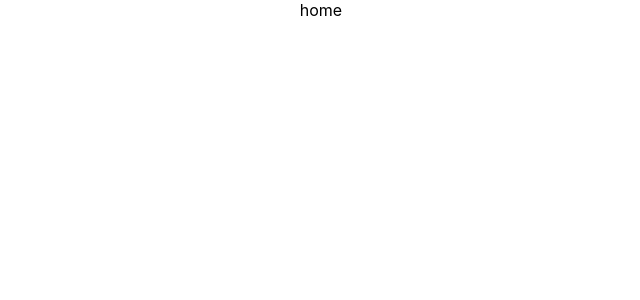
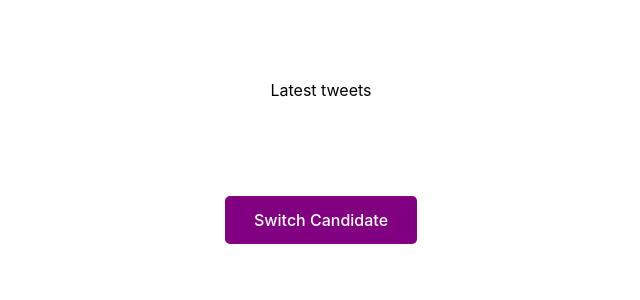
Before and after one commit to H4kim/abdelhakim-aldo-test, a React (Create React App) app: page / in a window 1280 px wide. Shown: the top 300 px of the page, without its empty margins (319-959 px from the left). Built offline with nearby package versions, Linux system fonts and the light colour scheme.

Commit message:
create home page and title-button components

```diff
--- a/src/App.js
+++ b/src/App.js
@@ -1,9 +1,10 @@
 import './App.css';
+import Home from './Containers/Home/Home';
 
 function App() {
   return (
     <div className="App">
-      home
+      <Home />
     </div>
   );
 }
--- /dev/null
+++ b/src/Components/PrimaryButton/PrimaryButton.js
@@ -0,0 +1,12 @@
+import classes from './PrimaryButton.module.css'
+import React from 'react'
+
+const PrimaryButton = ({text, clicked}) => {
+    return (
+        <div className={classes.container} onClick={clicked}>
+            {text}
+        </div>
+    )
+}
+
+export default PrimaryButton
--- /dev/null
+++ b/src/Components/PrimaryButton/PrimaryButton.module.css
@@ -0,0 +1,13 @@
+.container {
+  width: 12rem;
+  height: 3rem;
+  border-radius: 5px;
+  background-color: purple;
+  color: white;
+  display: flex;
+  justify-content: center;
+  align-items: center;
+  font-weight: 500;
+  margin-top: 6rem;
+  cursor: pointer;
+}
--- /dev/null
+++ b/src/Components/PrimaryTitle/PrimaryTitle.js
@@ -0,0 +1,12 @@
+import classes from './PrimaryTitle.module.css'
+import React from 'react'
+
+const PrimaryTitle = ({text}) => {
+    return (
+        <div className={classes.container}>
+            {text}
+        </div>
+    )
+}
+
+export default PrimaryTitle
--- /dev/null
+++ b/src/Containers/Home/Home.js
@@ -0,0 +1,18 @@
+import classes from './Home.module.css'
+import React from 'react'
+import PrimaryTitle from '../../Components/PrimaryTitle/PrimaryTitle'
+import PrimaryButton from '../../Components/PrimaryButton/PrimaryButton'
+
+const Home = () => {
+    const switchViewHandler = () => {
+        //TODO set the state
+    }
+    return (
+        <div className={classes.container}>
+            <PrimaryTitle text={'Latest tweets'} />
+            <PrimaryButton text={'Switch Candidate'} clicked={switchViewHandler} />
+        </div>
+    )
+}
+
+export default Home
--- /dev/null
+++ b/src/Containers/Home/Home.module.css
@@ -0,0 +1,7 @@
+.container {
+  padding: 5rem;
+  display: flex;
+  flex-direction: column;
+  justify-content: center;
+  align-items: center;
+}
```
Also changed, not shown: src/Components/PrimaryTitle/PrimaryTitle.module.css (added).
